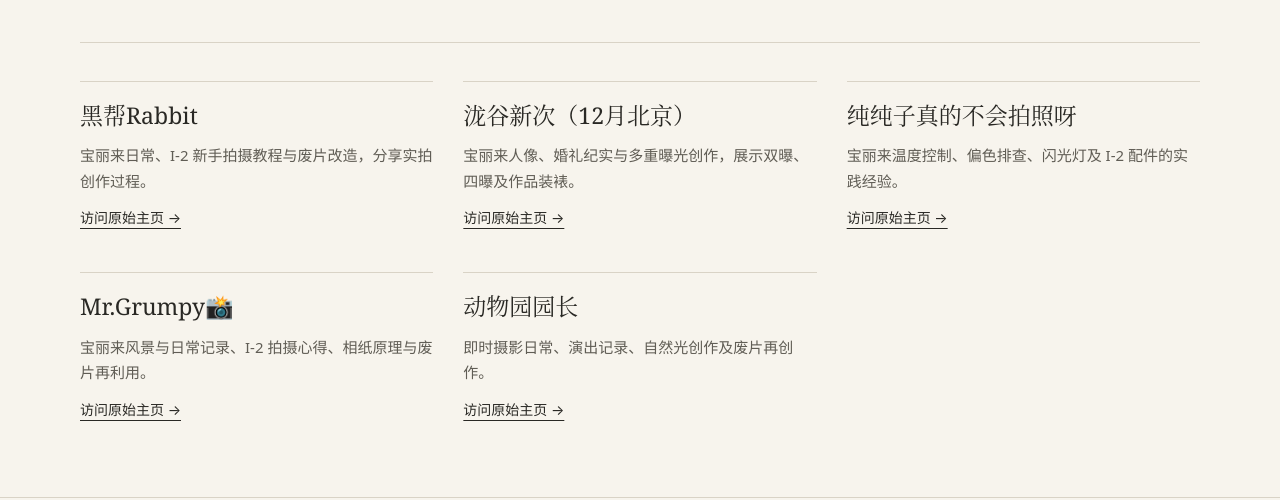
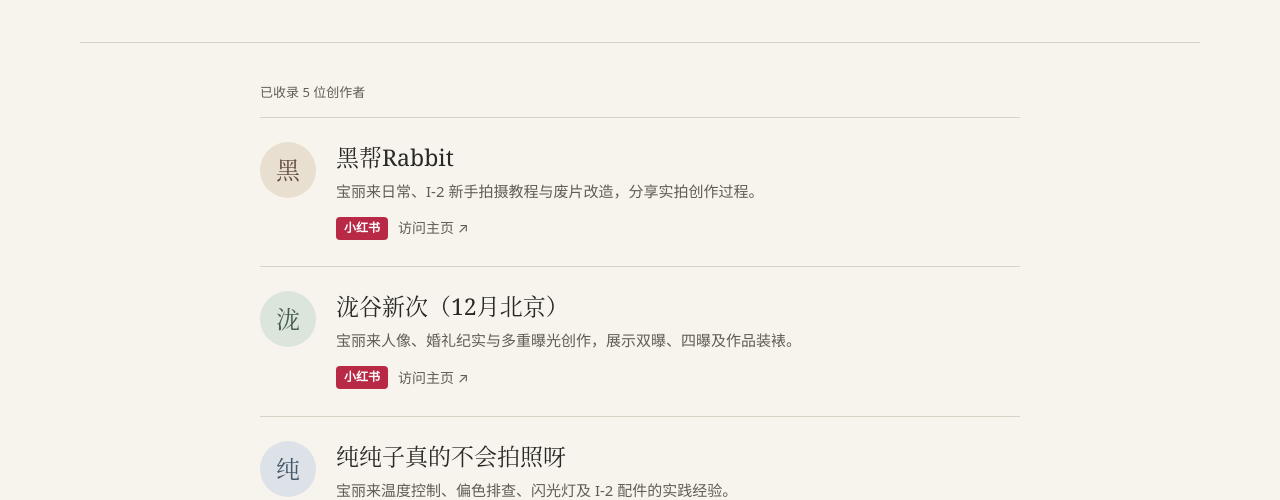
Before and after one commit to suiyue77/polariod-studio, an Astro site: page /creators in a window 1280 px wide. Shown: the part 310-810 px from the top of the page. Built offline with nearby package versions, Linux system fonts and the light colour scheme; Astro itself is replaced by a stand-in of ours.

Commit message:
feat: refine creator directory with platform labels and avatars (#7)

```diff
--- a/scripts/check-agent-reader.mjs
+++ b/scripts/check-agent-reader.mjs
@@ -15,6 +15,14 @@ const approved=JSON.parse(fs.readFileSync('src/content/creators.json','utf8')).f
 assert.deepEqual(j.sections[1].items.map(c=>[c.title,c.url,c.description]),approved.map(c=>[c.name,c.url,c.description]));
 assert.equal(new Set(approved.map(c=>c.url)).size,approved.length);
 for(const c of approved)assert.ok(!new URL(c.url).search&&!new URL(c.url).hash);
+for(const c of approved){
+ if(!c.avatar)continue;
+ assert.match(c.avatar.src,/^\/images\/creators\/[a-z0-9][a-z0-9._-]*\.(webp|png|jpe?g|avif)$/i);
+ assert.ok(['owned','licensed'].includes(c.avatar.permission)&&c.avatar.credit);
+ assert.ok(fs.existsSync('public'+c.avatar.src),'approved avatar file must exist');
+ assert.ok(fs.existsSync(root+c.avatar.src.slice(1)),'approved avatar must be published');
+}
+
 
 assert.ok(!/PRIVATE KEY|github_pat_|ghp_[A-Za-z0-9]{25,}/.test(JSON.stringify(j)));
 console.log('Reader HTML, JSON, llms.txt, source and boundaries PASS');
--- a/src/content.config.ts
+++ b/src/content.config.ts
@@ -1,6 +1,6 @@
 import { defineCollection, z } from 'astro:content';
 import { glob, file } from 'astro/loaders';
 const guides=defineCollection({loader:glob({base:'./src/content/guides',pattern:'**/*.{md,mdx}'}),schema:z.object({title:z.string(),description:z.string(),number:z.number(),category:z.string(),minutes:z.number().int().positive()})});
-const creators=defineCollection({loader:file('./src/content/creators.json'),schema:z.object({name:z.string(),url:z.string().url(),description:z.string(),approved:z.boolean()})});
+const creators=defineCollection({loader:file('./src/content/creators.json'),schema:z.object({name:z.string(),url:z.string().url(),description:z.string(),approved:z.boolean(),avatar:z.object({src:z.string().regex(/^\/images\/creators\/[a-z0-9][a-z0-9._-]*\.(webp|png|jpe?g|avif)$/i),permission:z.enum(['owned','licensed']),credit:z.string().min(1)}).optional()})});
 const photos=defineCollection({loader:file('./src/content/photos.json'),schema:z.object({title:z.string(),image:z.string(),alt:z.string(),width:z.number().positive(),height:z.number().positive(),category:z.string(),credit:z.string(),permission:z.enum(['owned','licensed','sample'])})});
 export const collections={guides,creators,photos};
--- a/src/pages/creators/index.astro
+++ b/src/pages/creators/index.astro
@@ -1,6 +1,54 @@
 ---
 import Base from '../../layouts/Base.astro';
-import {getCollection} from 'astro:content';
-const creators=(await getCollection('creators')).filter(c=>c.data.approved);
+import { getCollection } from 'astro:content';
+const creators = (await getCollection('creators')).filter(c => c.data.approved);
+function platform(url: string) {
+  const host = new URL(url).hostname.replace(/^www\./, '');
+  const names: Record<string, { label: string; key: string }> = {
+    'xiaohongshu.com': { label: '小红书', key: 'xiaohongshu' },
+    'xhslink.com': { label: '小红书', key: 'xiaohongshu' },
+    'bilibili.com': { label: 'B 站', key: 'bilibili' },
+    'space.bilibili.com': { label: 'B 站', key: 'bilibili' },
+    'instagram.com': { label: 'Instagram', key: 'instagram' },
+    'youtube.com': { label: 'YouTube', key: 'youtube' },
+    'youtu.be': { label: 'YouTube', key: 'youtube' },
+  };
+  return names[host] ?? { label: host, key: 'website' };
+}
 ---
-<Base title="摄影博主"><section class="page-intro"><p class="eyebrow">02 / Discover</p><h1>摄影博主</h1><p class="lead">精选即时摄影创作者。通过公开主页发现不同的实拍风格、技法与创作经验。</p></section><section class="page-content">{creators.length?<div class="guide-grid">{creators.map(c=><article class="guide-card creator-card"><h3>{c.data.name}</h3><p>{c.data.description}</p><a class="text-link" href={c.data.url} rel="noopener noreferrer">访问原始主页 →</a></article>)}</div>:<div class="empty"><h2>等待第一批推荐</h2><p>目前没有经过站主确认的摄影博主。名单开放后，每位创作者都会附上推荐理由和原始主页链接，不搬运未经授权的作品。</p></div>}</section></Base>
+<Base title="摄影博主">
+  <section class="page-intro">
+    <p class="eyebrow">02 / Discover</p>
+    <h1>摄影博主</h1>
+    <p class="lead">精选即时摄影创作者。通过公开主页发现不同的实拍风格、技法与创作经验。</p>
+  </section>
+  <section class="page-content">
+    {creators.length ? (
+      <div class="creator-directory">
+        <p class="note creator-count">已收录 {creators.length} 位创作者</p>
+        {creators.map(({ data: c }) => {
+          const site = platform(c.url);
+          const initial = Array.from(c.name.trim())[0] || '·';
+          return (
+            <article class="creator-card">
+              <div class="creator-avatar" aria-hidden="true">
+                <span>{initial}</span>
+                {c.avatar && <img src={c.avatar.src} alt="" width="56" height="56" loading="lazy" decoding="async" />}
+              </div>
+              <div class="creator-detail">
+                <h2>{c.name}</h2>
+                <p>{c.description}</p>
+                <a class="creator-link" href={c.url} rel="noopener noreferrer" aria-label={`访问 ${c.name} 的${site.label}主页`}>
+                  <span class="creator-platform" data-platform={site.key}>{site.label}</span>
+                  <span class="creator-link-text">访问主页 <span aria-hidden="true">↗</span></span>
+                </a>
+              </div>
+            </article>
+          );
+        })}
+      </div>
+    ) : (
+      <div class="empty"><h2>等待第一批推荐</h2><p>目前没有经过站主确认的摄影博主。名单开放后，每位创作者都会附上推荐理由和原始主页链接，不搬运未经授权的作品。</p></div>
+    )}
+  </section>
+</Base>
--- a/src/styles/global.css
+++ b/src/styles/global.css
@@ -70,3 +70,22 @@ p{margin:0}.lead{font-size:17px;color:var(--color-muted);max-width:40rem}
  .article .prose table{font-size:14px}
  .article .prose th,.article .prose td{padding:9px 7px}
 }
+
+/* Creator directory: source identity, not an image gallery. */
+.creator-directory{max-width:760px;margin-inline:auto}
+.creator-count{margin:0 0 14px}
+.creator-card{display:grid;grid-template-columns:56px minmax(0,1fr);align-items:start;gap:20px;padding:24px 0 16px;border-top:1px solid var(--color-rule)}
+.creator-card:last-child{border-bottom:1px solid var(--color-rule)}
+.creator-avatar{position:relative;display:grid;place-items:center;width:56px;height:56px;overflow:hidden;border-radius:50%;background:#e8dfd1;color:#665142;font-family:var(--serif);font-size:24px;line-height:1;font-weight:500}
+.creator-card:nth-of-type(3n+2) .creator-avatar{background:#dce5db;color:#465c4b}
+.creator-card:nth-of-type(3n+3) .creator-avatar{background:#dde2e8;color:#45596b}
+.creator-avatar img{position:absolute;inset:0;width:100%;height:100%;object-fit:cover}
+.creator-detail{min-width:0}
+.creator-detail h2{font-size:23px;letter-spacing:0;line-height:1.35;overflow-wrap:anywhere}
+.creator-detail p{color:var(--color-muted);font-size:15px;line-height:1.7;margin:6px 0 2px;overflow-wrap:anywhere}
+.creator-link{display:inline-flex;align-items:center;flex-wrap:wrap;gap:10px;min-height:44px;font-size:14px}
+.creator-platform{background:#e8e3d9;color:var(--color-ink);border-radius:4px;padding:3px 8px;font-size:12px;font-weight:650;line-height:1.4;overflow-wrap:anywhere}
+.creator-platform[data-platform=xiaohongshu]{background:#b82946;color:#fff}
+.creator-link-text{color:var(--color-muted)}
+.creator-link:hover .creator-link-text{color:var(--color-accent);text-decoration:underline;text-underline-offset:4px}
+@media(max-width:760px){.creator-card{gap:16px;padding:20px 0 12px}.creator-detail h2{font-size:21px}.creator-count{margin-bottom:12px}}
--- a/tests/render-check.cjs
+++ b/tests/render-check.cjs
@@ -49,7 +49,25 @@ const server=http.createServer((req,res)=>{
  assert.equal(await page.locator('.creator-card').count(),creators.length);
  const creatorLinks=await page.locator('.creator-card a').evaluateAll(els=>els.map(a=>a.getAttribute('href')));
  assert.deepEqual(creatorLinks,creators.map(c=>c.url));
- for(const c of creators) assert.ok(await page.locator('.creator-card h3').allTextContents().then(names=>names.includes(c.title)));
+ for(const c of creators) assert.ok(await page.locator('.creator-card h2').allTextContents().then(names=>names.includes(c.title)));
+ const approvedCreators=JSON.parse(fs.readFileSync('src/content/creators.json','utf8')).filter(c=>c.approved);
+ for(let i=0;i<creators.length;i++){
+  const c=creators[i];const card=page.locator('.creator-card').nth(i);
+  const a=card.locator('.creator-avatar');
+  const geometry=await a.evaluate(el=>{const r=el.getBoundingClientRect();return {w:r.width,h:r.height,radius:getComputedStyle(el).borderTopLeftRadius};});
+  assert.equal(geometry.w,56);assert.equal(geometry.h,56);assert.ok(geometry.radius==='50%'||parseFloat(geometry.radius)>=28);
+  assert.equal((await a.locator('span').innerText()).trim(),Array.from(c.title.trim())[0]);
+  assert.equal(await a.locator('img').count(),approvedCreators[i].avatar?1:0);
+  if(new URL(c.url).hostname.endsWith('xiaohongshu.com'))assert.equal(await card.locator('.creator-platform').innerText(),'小红书');
+  const link=card.locator('.creator-link');
+  assert.ok((await link.boundingBox()).height>=44);
+  assert.ok(await link.getAttribute('aria-label'));
+  assert.equal(await link.getAttribute('href'),c.url);
+  await link.focus();
+  assert.ok(await link.evaluate(el=>document.activeElement===el));
+ }
+ if(process.env.SCREENSHOT_DIR) await page.screenshot({path:path.join(process.env.SCREENSHOT_DIR,label+'-creators.png'),fullPage:true});
+
 
  await page.goto(base+'/learn/',{waitUntil:'networkidle'});
  assert.equal(await page.locator('.guide-topic').count(),3);
```
Also changed, not shown: docs/design/README.md, docs/dev/README.md.
